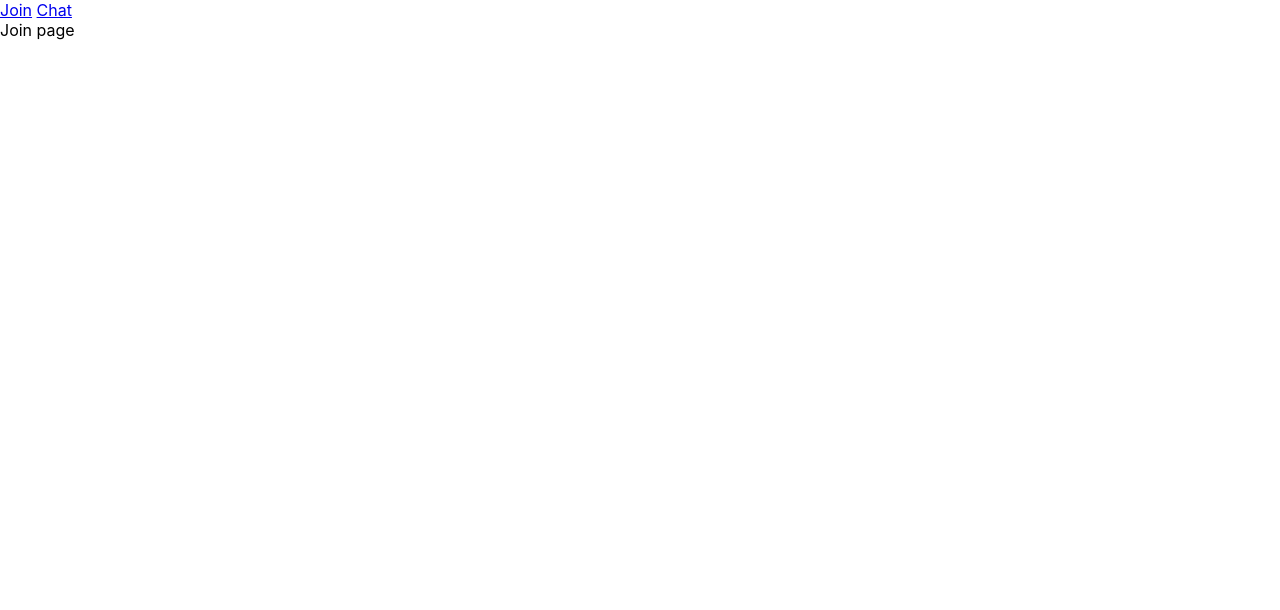
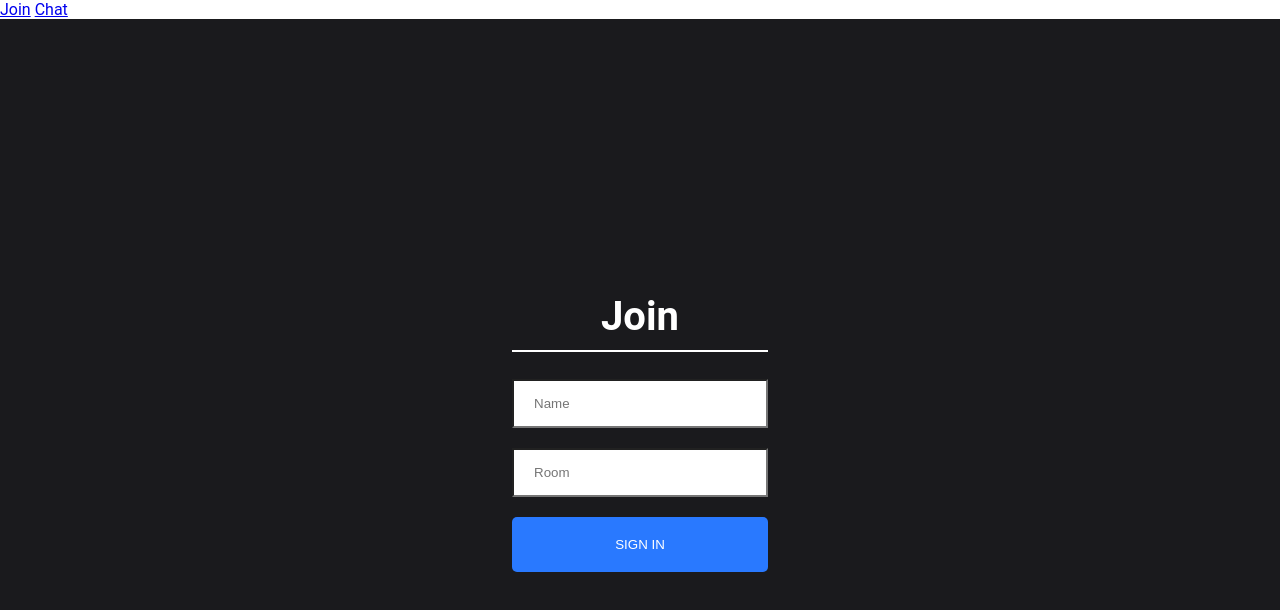
Before and after one commit to mrsajids/iChat-Application, a React (Create React App) app: page / in a window 1280 px wide. Shown: the top 610 px of the page. Built offline with nearby package versions, Linux system fonts and the light colour scheme.

Commit message:
Add files via upload

```diff
--- /dev/null
+++ b/src/components/Join.css
@@ -0,0 +1,71 @@
+html, body {
+    font-family: 'Roboto', sans-serif;
+    padding: 0;
+    margin: 0;
+  }
+
+  #root {
+    height: 100vh;
+  }
+
+  * {
+    box-sizing: border-box;
+  }
+
+  .joinOuterContainer {
+    display: flex;
+    justify-content: center;
+    text-align: center;
+    height: 100vh;
+    align-items: center;
+    background-color: #1A1A1D;
+  }
+
+  .joinInnerContainer {
+    width: 20%;
+  }
+
+  .joinInput {
+    border-radius: 0;
+    padding: 15px 20px;
+    width: 100%;
+  }
+
+  .heading {
+    color: white;
+    font-size: 2.5em;
+    padding-bottom: 10px;
+    border-bottom: 2px solid white;
+  }
+
+  .button {
+      color: #fff !important;
+      text-transform: uppercase;
+      text-decoration: none;
+      background: #2979FF;
+      padding: 20px;
+      border-radius: 5px;
+      display: inline-block;
+      border: none;
+      width: 100%;
+  }
+
+  .mt-20 {
+    margin-top: 20px;
+  }
+
+  @media (min-width: 320px) and (max-width: 480px) {
+    .joinOuterContainer {
+      height: 100%;
+    }
+
+    .joinInnerContainer {
+      width: 90%;
+    }
+
+
+  }
+
+  button:focus {
+    outline: 0;
+  }
--- a/src/components/Join.js
+++ b/src/components/Join.js
@@ -1,9 +1,28 @@
-import React from 'react'
+import React, { useState } from 'react'
+import { Link } from "react-router-dom"
+
+import './Join.css'
 
 const Join = () => {
+  const [name, setName] = useState('')
+  const [room, setRoom] = useState('')
+
   return (
     <div>
-      Join page
+      <div className="joinOuterContainer">
+        <div className="joinInnerContainer">
+          <h1 className="heading">Join</h1>
+          <div>
+            <input placeholder="Name" className="joinInput" type="text" onChange={(event) => setName(event.target.value)} />
+          </div>
+          <div>
+            <input placeholder="Room" className="joinInput mt-20" type="text" onChange={(event) => setRoom(event.target.value)} />
+          </div>
+          <Link onClick={e => (!name || !room) ? e.preventDefault() : null} to={`/chat?name=${name}&room=${room}`}>
+            <button className={'button mt-20'} type="submit">Sign In</button>
+          </Link>
+        </div>
+      </div>
     </div>
   )
 }
```
